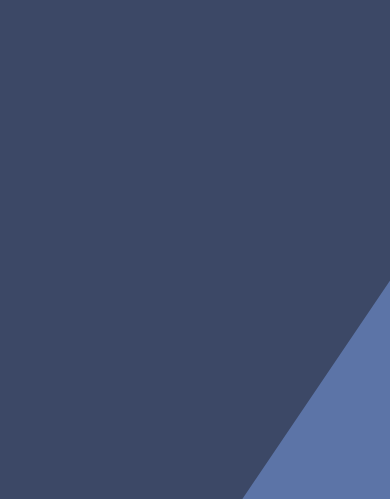
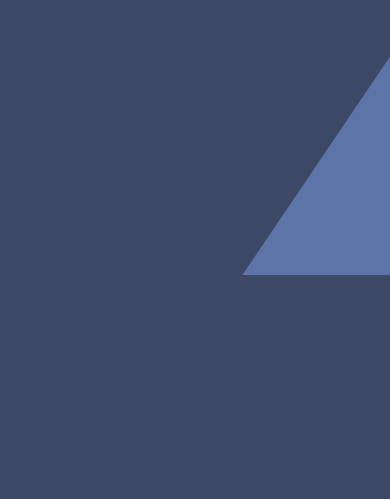
Before and after one commit to buordino/landing, a Next.js app: page / in a window 390 px wide. Shown: the part 4365-4864 px from the top of the page. After the commit the page ends 4640 px from the top, so only its background shows below. Built offline with nearby package versions, Linux system fonts and the light colour scheme.

Commit message:
feat(footer): make footer responsive p2

```diff
--- a/src/components/Footer.tsx
+++ b/src/components/Footer.tsx
@@ -13,23 +13,27 @@ import FooterSquare from "./ui/icons/FooterSquare";
 const contactItems = [
   {
     label: "info@pilsun.com",
-    icon: <SMSIcon className={"w-6 h-6 stroke-white fill-none"} />,
+    icon: (
+      <SMSIcon className={"w-5 h-5 sm:w-6 sm:h-6 stroke-white fill-none"} />
+    ),
   },
   {
     label: "021662627",
-    icon: <CallIcon className="w-6 h-6 fill-none stroke-white" />,
+    icon: <CallIcon className="w-5 h-5 sm:w-6 sm:h-6 fill-none stroke-white" />,
   },
   {
     label:
       "قم ، میدان عباسی میدان گلها بلوار گلها خیابان مرداد دوم غربی پلاک 4",
-    icon: <LocationIcon className="w-10 h-10 stroke-white fill-none pb-4" />,
+    icon: (
+      <LocationIcon className="w-9 h-9 sm:w-10 sm:h-10 stroke-white fill-none pb-4" />
+    ),
   },
 ];
 
 const Footer = () => {
   return (
     <footer className="block 2lg:max-w-[1250px] mx-6 2lg:mx-auto mt-72 px-4 lg:px-[75px] mb-12">
-      <div className="relative w-full bg-secondary rounded-2xl pt-7 pb-4 px-9 shadow-5xl flex flex-col 2lg:flex-row items-start">
+      <div className="relative w-full bg-secondary rounded-2xl pt-7 pb-4 px-4 sm:px-9 shadow-5xl flex flex-col 2lg:flex-row items-start">
         <div>
           <p className="font-light sm:font-medium text-xs sm:text-sm leading-6 sm:leading-8 w-full 2lg:w-[340px]">
             لورم ایپسوم متن ساختگی با تولید سادگی نامفهوم از صنعت چاپ و با
@@ -51,20 +55,24 @@ const Footer = () => {
             </div>
           </div>
         </div>
-        <div className="2lg:mr-24 w-44 mt-8 2lg:mt-0">
+        <div className="w-full flex flex-row items-start justify-between gap-12 sm:gap-0 mt-7 sm:mt-5 2lg:mt-0">
+          <div className="2lg:mr-24 w-3/5 sm:w-44">
             <FooterLinks />
           </div>
-        <div className="mr-24 mt-5">
-          <ul className="flex flex-col gap-4">
+          <div className="2lg:mr-24 2lg:mt-5">
+            <ul className="flex flex-col gap-2.5 sm:gap-4">
               {contactItems.map((item, index) => (
                 <li key={index}>
-                <div className="flex flex-row items-center gap-2.5">
+                  <div className="flex flex-row items-center gap-2 sm:gap-2.5">
                     {item.icon}
-                  <span className="text-base font-medium">{item.label}</span>
+                    <span className="text-sm sm:text-base font-light sm:font-medium">
+                      {item.label}
+                    </span>
                   </div>
                 </li>
               ))}
             </ul>
+
             <div className="mt-6 flex items-start justify-end">
               <div className="flex flex-row items-center gap-7">
                 <Logo />
@@ -75,6 +83,7 @@ const Footer = () => {
                   height={80}
                   quality={70}
                 />
+              </div>
             </div>
           </div>
         </div>
--- a/src/components/FooterLinks.tsx
+++ b/src/components/FooterLinks.tsx
@@ -12,14 +12,16 @@ const items = [
 const FooterLinks = () => {
   return (
     <>
-      <ul className="flex flex-col items-stretch gap-5">
+      <ul className="flex flex-col items-stretch gap-2 sm:gap-5">
         {items.map((item, index) => (
           <li key={index}>
             <Link
               href={item.href}
               className="flex flex-row items-center gap-1 "
             >
-              <span className="font-medium text-sm sm:text-base">{item.label}</span>
+              <span className="font-light sm:font-medium text-sm sm:text-base">
+                {item.label}
+              </span>
               <ArrowLeft className="fill-[#AFC3EB] size-4 pt-1 hidden 2lg:block" />
             </Link>
           </li>
```
Lines whose indentation alone changed are shown as unchanged.
